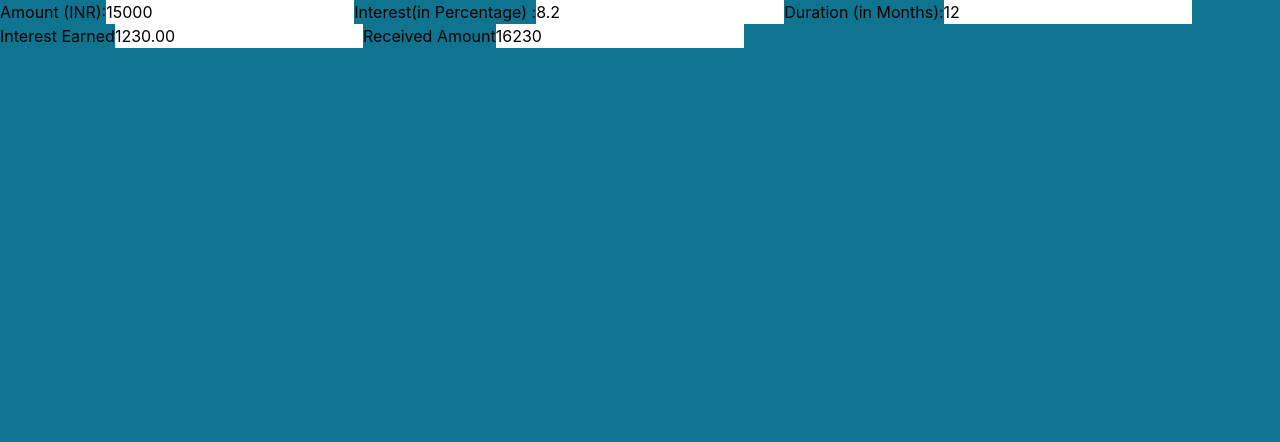
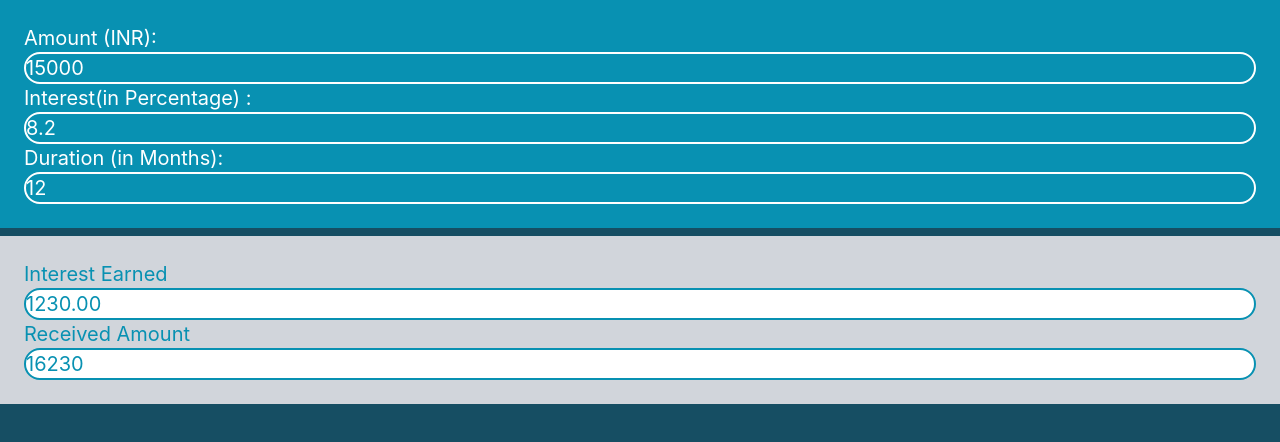
Before and after one commit to Mathurvaibhav29/Basic_Projects, a React (Create React App) app: page / in a window 1280 px wide. Shown: the top 442 px of the page. Built offline with nearby package versions, Linux system fonts and the light colour scheme.

Commit message:
Basic designing using Taiwind

```diff
--- a/public/index.html
+++ b/public/index.html
@@ -24,7 +24,7 @@
       work correctly both with client-side routing and a non-root public URL.
       Learn how to configure a non-root public URL by running `npm run build`.
     -->
-    <title>React App</title>
+    <title>FD Calculator</title>
   </head>
   <body>
     <noscript>You need to enable JavaScript to run this app.</noscript>
--- a/src/App.js
+++ b/src/App.js
@@ -21,7 +21,7 @@ function App() {
   return (
 <>
 
-<div className="bg-cyan-700 min-h-screen">
+<div className="bg-cyan-900 min-h-screen">
 
   <UserInput handleChange={handleChange} enteredValue={enteredValue}/>
   <Calculation  enteredValue={enteredValue}/>
--- a/src/components/Calculation.jsx
+++ b/src/components/Calculation.jsx
@@ -1,28 +1,31 @@
-import React from 'react'
-function Calculation({enteredValue}) {
-
-  let Amount=enteredValue.Amount;
-  let Interest=enteredValue.Interest;
-  let Duration=enteredValue.Duration;
-  let durationYears=Duration/12;
-  let receivedInterest=((Amount*Interest*durationYears)/100).toFixed(2)
-  let receivedAmount=parseFloat(Amount)+parseFloat(receivedInterest)
+import React from "react";
+function Calculation({ enteredValue }) {
+  let Amount = enteredValue.Amount;
+  let Interest = enteredValue.Interest;
+  let Duration = enteredValue.Duration;
+  let durationYears = Duration / 12;
+  let receivedInterest = ((Amount * Interest * durationYears) / 100).toFixed(2);
+  let receivedAmount = parseFloat(Amount) + parseFloat(receivedInterest);
 
   return (
     <>
-<div>
-<label>
+      <div className="bg-gray-300 p-6 mt-2 text-xl text-cyan-600 ">
+        <label className="flex flex-col">
           Interest Earned
-    <input name="receivedInterest" type="number" value={receivedInterest}/>
+          <input
+          className="border-2 border-cyan-600 rounded-full"
+            name="receivedInterest"
+            type="number"
+            value={receivedInterest}
+          />
         </label>
-  <label>
+        <label className="flex flex-col">
           Received Amount
-    <input name="receivedAmount" type="number" value={receivedAmount}/>
+          <input className="border-2 border-cyan-600 rounded-full" name="receivedAmount" type="number" value={receivedAmount} />
         </label>
       </div>
-
     </>
-  )
+  );
 }
 
-export default Calculation
+export default Calculation;
--- a/src/components/UserInput.jsx
+++ b/src/components/UserInput.jsx
@@ -1,20 +1,37 @@
-function UserInput({handleChange, enteredValue}) {
+function UserInput({ handleChange, enteredValue }) {
   return (
     <>
-      <div className="">
-        <label>
+      <div className="bg-cyan-600 p-6 text-xl text-white ">
+        <label className="flex flex-col">
           Amount (INR):
-          <input name="Amount" type="number" value={enteredValue.Amount} onChange={(event)=>handleChange(event)}/>
+          <input
+            className="bg-cyan-600 border-2 rounded-full border-white"
+            name="Amount"
+            type="number"
+            value={enteredValue.Amount}
+            onChange={(event) => handleChange(event)}
+          />
         </label>
-        <label>
+        <label className="flex flex-col">
           Interest(in Percentage) :
-          <input name="Interest" type="number" value={enteredValue.Interest} onChange={(event)=>handleChange(event)}/>
+          <input
+            className="bg-cyan-600 border-2 rounded-full border-white "
+            name="Interest"
+            type="number"
+            value={enteredValue.Interest}
+            onChange={(event) => handleChange(event)}
+          />
         </label>
-        <label>
+        <label className="flex flex-col">
           Duration (in Months):
-          <input name="Duration" type="number" value={enteredValue.Duration} onChange={(event)=>handleChange(event)}/>
+          <input
+            className="bg-cyan-600 border-2 rounded-full border-white"
+            name="Duration"
+            type="number"
+            value={enteredValue.Duration}
+            onChange={(event) => handleChange(event)}
+          />
         </label>
-
       </div>
     </>
   );
```
Also changed, not shown: src/logo.svg (deleted). Lines whose indentation alone changed are shown as unchanged.
